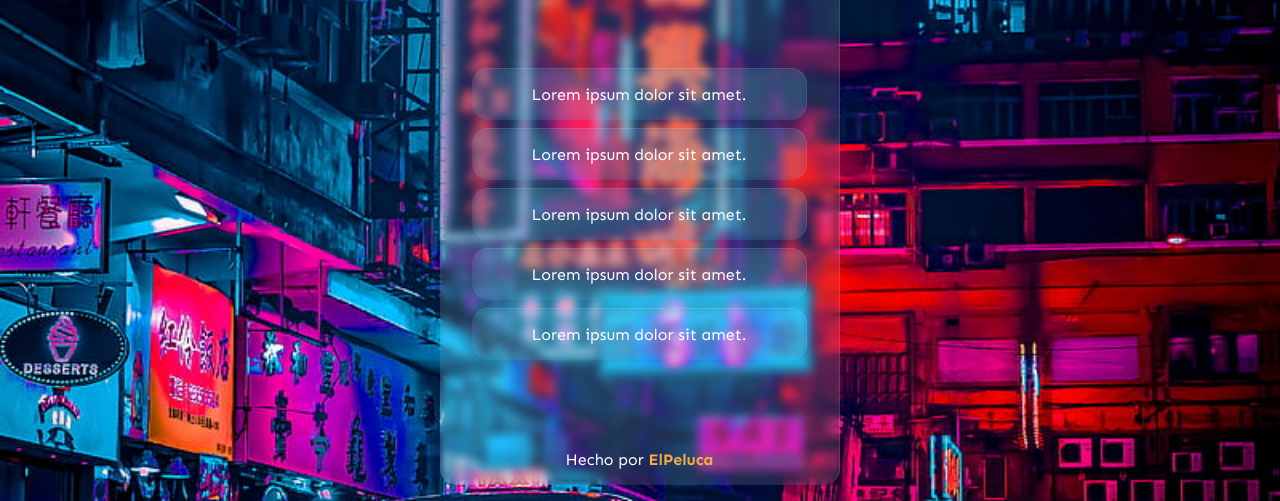
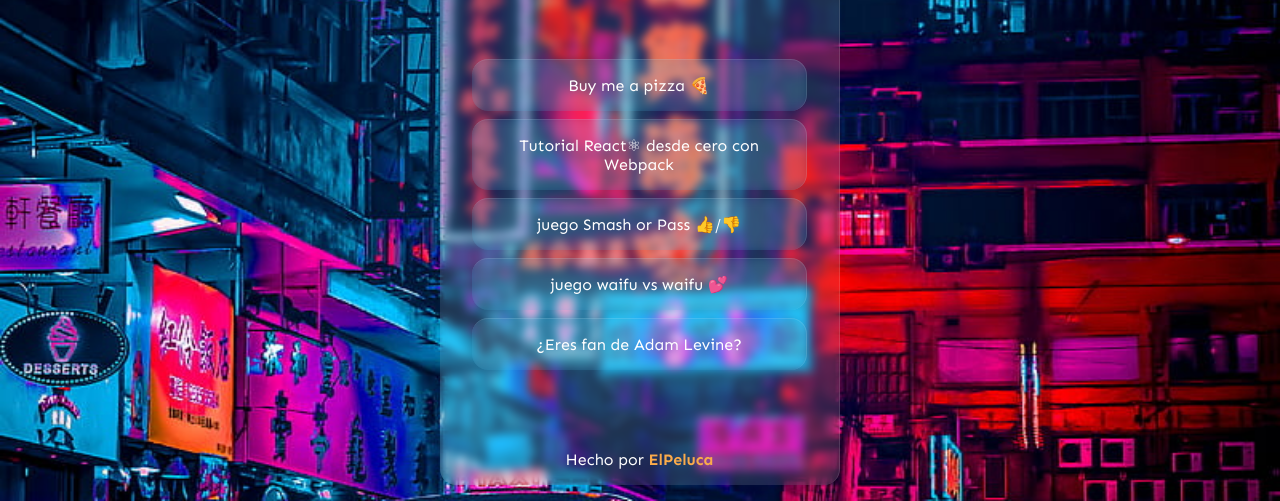
Before and after one commit to rodrigoandregg/linktree, a website: page index.html in a window 1280 px wide. Shown: the part 299-800 px from the top of the page. Drawn offline with Linux system fonts and the light colour scheme.

Commit message:
se agregan links

```diff
--- a/index.html
+++ b/index.html
@@ -52,22 +52,25 @@
       </div>
       <ul class="page__list">
         <li class="page__item">
-          <a href="#" class="page__link">Lorem ipsum dolor sit amet.</a>
+          <a href="https://www.buymeacoffee.com/rodrigoyosoy" class="page__link">Buy me a pizza 🍕</a>
         </li>
         <li class="page__item">
-          <a href="#" class="page__link">Lorem ipsum dolor sit amet.</a>
+          <a href="https://github.com/rodrigoandregg/react-webpack-desde-cero" class="page__link">Tutorial React⚛︎ desde
+            cero con Webpack</a>
         </li>
         <li class="page__item">
-          <a href="#" class="page__link">Lorem ipsum dolor sit amet.</a>
+          <a href="https://rodrigoandregg.github.io/smash-pass/" class="page__link">juego Smash or Pass 👍/👎</a>
         </li>
         <li class="page__item">
-          <a href="#" class="page__link">Lorem ipsum dolor sit amet.</a>
+          <a href="https://rodrigoandregg.github.io/smash-pass/#/Versus" class="page__link">juego waifu vs waifu 💕</a>
         </li>
         <li class="page__item">
-          <a href="#" class="page__link">Lorem ipsum dolor sit amet.</a>
+          <a href="https://whatsfordinner.net/Whats-for-dinner-recipes-Refresh.html?#recipe" class="page__link">¿Eres
+            fan de Adam Levine?</a>
         </li>
       </ul>
-      <span class="page__copy">Hecho por <a href="" class="page__link--copy">ElPeluca</a></span>
+      <span class="page__copy">Hecho por <a href="https://github.com/rodrigoandregg/linktree"
+          class="page__link--copy">ElPeluca</a></span>
     </div>
   </main>
 </body>
```
Also changed, not shown: README.md (added).
